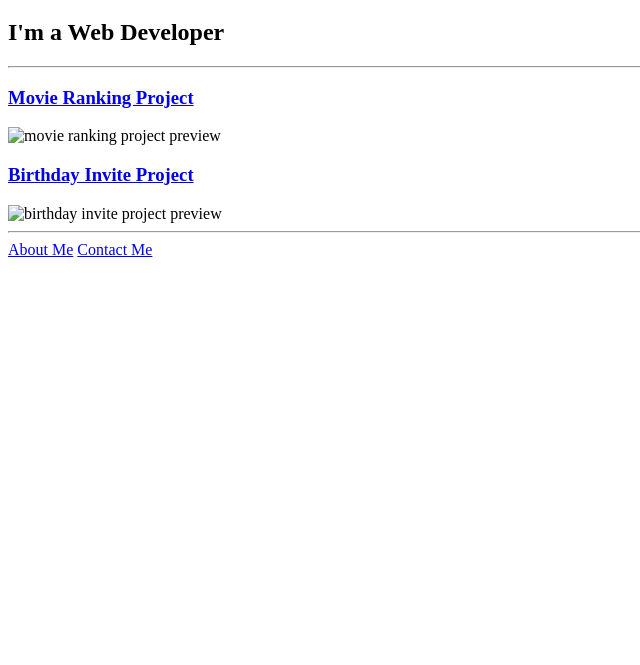
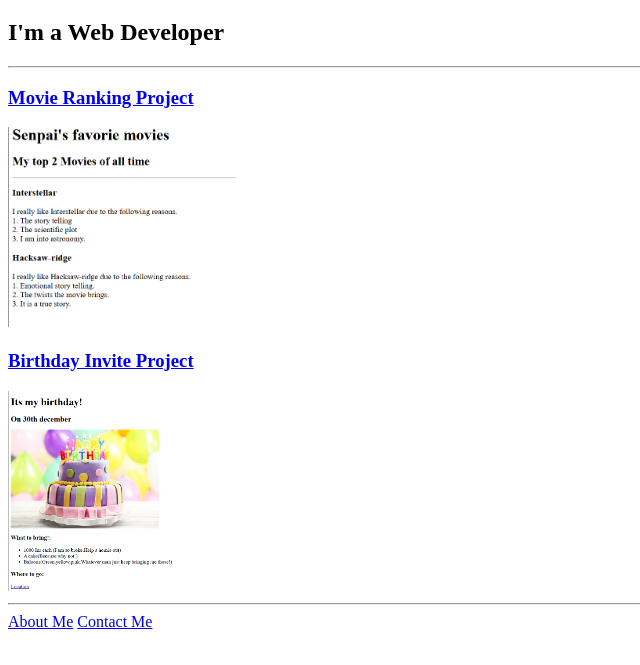
Before and after one commit to Aldan2002/html_portfolio, a plain HTML site: page index.html in a window 1280 px wide. Shown: the part 61-726 px from the top of the page, without its empty margins (0-640 px from the left). Drawn offline with Linux system fonts and the light colour scheme.

Commit message:
Update index.html

```diff
--- a/index.html
+++ b/index.html
@@ -13,12 +13,12 @@ HINT for TODO 6: You can use the height attribute set to 200 to make the image s
 https://developer.mozilla.org/en-US/docs/Web/HTML/Element/img#attr-height -->
 
 <!-- TODO 7: Add the Contact Me and About Me page links -->
-<!DOCTYPE html>
+ <!DOCTYPE html>
 <html lang="en">
 
 <head>
   <meta charset="UTF-8">
-  <title>Angela's Portfolio</title>
+  <title>Aldan's Portfolio</title>
 </head>
 
 <body>
@@ -26,9 +26,9 @@ https://developer.mozilla.org/en-US/docs/Web/HTML/Element/img#attr-height -->
   <h2>I'm a Web Developer</h2>
   <hr />
   <h3><a href="./public/movie-ranking.html">Movie Ranking Project</a></h3>
-  <img src="./assets/images/movie-ranking.png" height="200" alt="movie ranking project preview"/>
+  <img src="./assets/images/movie.PNG" height="200" alt="movie ranking project preview"/>
   <h3><a href="./public/birthday-invite.html">Birthday Invite Project</a></h3>
-  <img src="./assets/images/birthday-invite.png" height="200" alt="birthday invite project preview"/>
+  <img src="./assets/images/birthday.PNG" height="200" alt="birthday invite project preview"/>
   <hr />
   <a href="./public/about.html">About Me</a>
   <a href="./public/contact.html">Contact Me</a>
```
